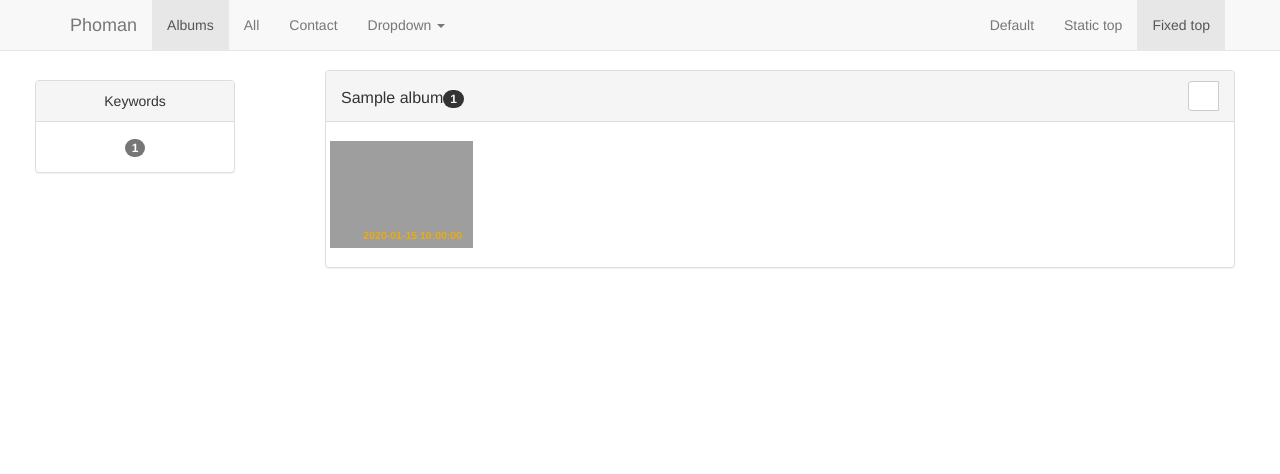
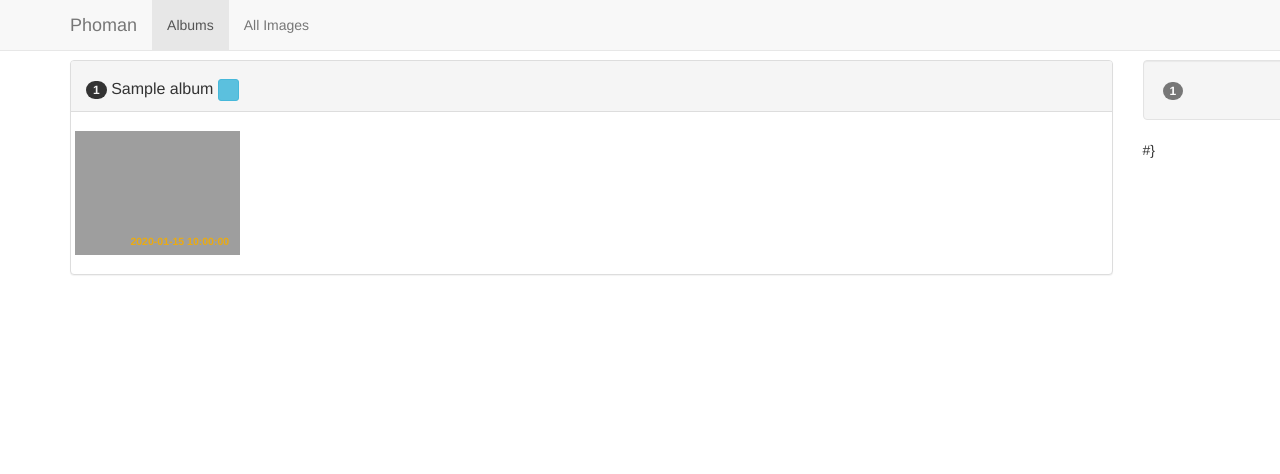
Before and after one commit to kaninfod/phoman, a Flask app: template app/templates/image_viewer/images.html in a window 1280 px wide. Shown: the top 474 px of the page. Run offline with Flask 2, Linux system fonts and the light colour scheme; the template is opened without the code that fills it: most values are stand-ins (such as "Sample title", 1, 10 or a date in 2020); some libraries are stand-ins or nearby versions; some web fonts are replaced; grey boxes are pictures that could not be loaded.

Commit message:
Image_viewer implemented in separeted folder

```diff
--- a/app/static/css/images.css
+++ b/app/static/css/images.css
@@ -1,18 +1,8 @@
-
-/*
-.col-lg-2 .col-md-3 .col-sm-4 .col-xs-6 {
-    background-color: #840c15;
-}
-*/
 
 .thumbnail {
     margin-bottom: 0px;
     border: none;
 }
-
-/*.img-responsive {
-    background-color: goldenrod;
-}*/
 
 .no-gutter [class*="-2"] {
     padding-left:0;
@@ -52,22 +42,11 @@
     color: #55eb2d;
 }
 
-
-#side-panel {
-    float: left;
-    width: 240px;
-    padding: 10px 20px 10px 20px;
-    height: 100%;
-
-
-    text-align: center;
+body {
+    padding-bottom: 40px;
+    padding-top: 60px;
 }
 
-#center-panel {
-    margin-left: 280px;
-
-    text-align: center;
+.sidebar-nav-fixed {
+	width:20%;
 }
-#center-panel .row-fluid {
-    overflow: auto;
-}
--- a/app/templates/image_viewer/Image_grid.html
+++ b/app/templates/image_viewer/Image_grid.html
@@ -4,12 +4,20 @@
 <div class="panel panel-default">
 
 
-    <div class="panel-heading clearfix" >
-        <h4 class="panel-title pull-left" style="padding-top: 7.5px;">{{ album.name }}<span class="badge">{{ album.image_count }}</span></h4>
-        <div class="btn-group pull-right">
-            <a class="btn btn-default btn-sm" data-target="#mymodal" type="button" data-toggle="modal">
+    <div class="panel-heading clearfix">
+
+        <h4 class="panel-title pull-left" style="padding-top: 7.5px;">
+
+            <span style="margin-left: 10px margin-right: 10px" class="badge">{{ album.image_count }}</span>
+            {{ album.name }}
+            <a href="#" data-target="#mymodal" data-toggle="modal" class="btn btn-info btn-xs">
                 <i class="fa fa-pencil-square-o"></i>
             </a>
+        </h4>
+        <div class="btn-group pull-right">
+
+
+
             <a href="">
                 <span id="selected" style="display: none">here</span>
             </a>
--- a/app/templates/image_viewer/images.html
+++ b/app/templates/image_viewer/images.html
@@ -7,18 +7,26 @@
 
 <link rel="stylesheet" href="/static/css/images.css">
 
-<div id="side-panel">
-    {% include 'image_viewer/keyword_panel.html' %}
-</div>
+<div class="container">
+    <div class="row">
 
-<div id="center-panel" class="container-fluid">
 
-    <div id="image-list" class="col-lg-12">
-        {% include 'image_viewer/image_grid.html' %}
-        {{ paginatorx.render_pagination(paginator) }}
+
+        <div id="image-list" class="col-md-11">
+            {% include 'image_viewer/image_grid.html' %}
+            {{ paginatorx.render_pagination(paginator) }}
+        </div>
+
+
+        <div class="col-md-1">
+            {% include 'image_viewer/keyword_panel.html' %}#}
+        </div>
+
     </div>
 
 </div>
+
+
 <div id="mymodal" class="modal fade">
   <div class="modal-dialog">
     <div class="modal-content">
@@ -41,6 +49,8 @@
 </div><!-- /.modal -->
 
 
+
+
 <script>
 $(document).ready(function() {
     if (sessionStorage["album_id"] !== "{{ album.id }}") {
@@ -49,9 +59,7 @@ $(document).ready(function() {
     sessionStorage["album_id"] = "{{ album.id }}";
 })
 </script>
-<script src="/static/js/images.js">
-
-</script>
+<script src="/static/js/images.js"></script>
 
 
 {% endblock %}
--- a/app/templates/image_viewer/keyword_panel.html
+++ b/app/templates/image_viewer/keyword_panel.html
@@ -12,11 +12,10 @@
 
 
 </style>
+<div class="sidebar-nav-fixed pull-right affix">
+                <div class="well">
 
 
-<div class="panel panel-default">
-    <div class="panel-heading">Keywords</div>
-    <div class="panel-body">
         <div class="bs-example">
             {% for keyword in keywords %}
                 <div class="dropdown">
@@ -37,6 +36,5 @@
                     </ul>
                 </div>
             {% endfor %}
-        </div>
-    </div>
 </div>
+</div>
--- a/app/templates/layout.html
+++ b/app/templates/layout.html
@@ -51,25 +51,7 @@
         <div id="navbar" class="navbar-collapse collapse">
           <ul class="nav navbar-nav">
             <li class="active"><a href="/album/list">Albums</a></li>
-            <li><a href="/image/album/new">All</a></li>
-            <li><a href="#contact">Contact</a></li>
-            <li class="dropdown">
-              <a href="#" class="dropdown-toggle" data-toggle="dropdown" role="button" aria-expanded="false">Dropdown <span class="caret"></span></a>
-              <ul class="dropdown-menu" role="menu">
-                <li><a href="#">Action</a></li>
-                <li><a href="#">Another action</a></li>
-                <li><a href="#">Something else here</a></li>
-                <li class="divider"></li>
-                <li class="dropdown-header">Nav header</li>
-                <li><a href="#">Separated link</a></li>
-                <li><a href="#">One more separated link</a></li>
-              </ul>
-            </li>
-          </ul>
-          <ul class="nav navbar-nav navbar-right">
-            <li><a href="../navbar/">Default</a></li>
-            <li><a href="../navbar-static-top/">Static top</a></li>
-            <li class="active"><a href="./">Fixed top <span class="sr-only">(current)</span></a></li>
+            <li><a href="/image/album/new">All Images</a></li>
           </ul>
         </div><!--/.nav-collapse -->
       </div>
```
